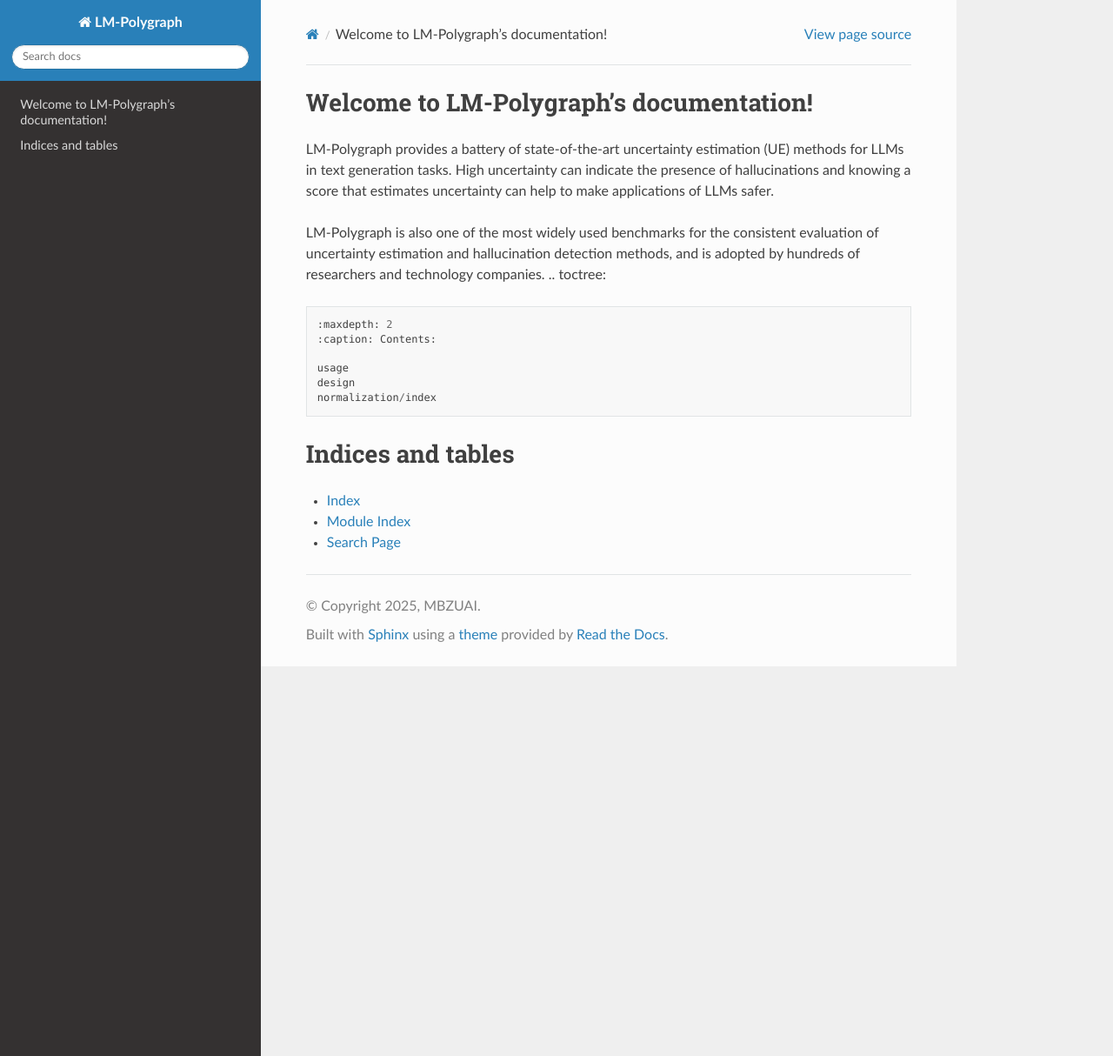
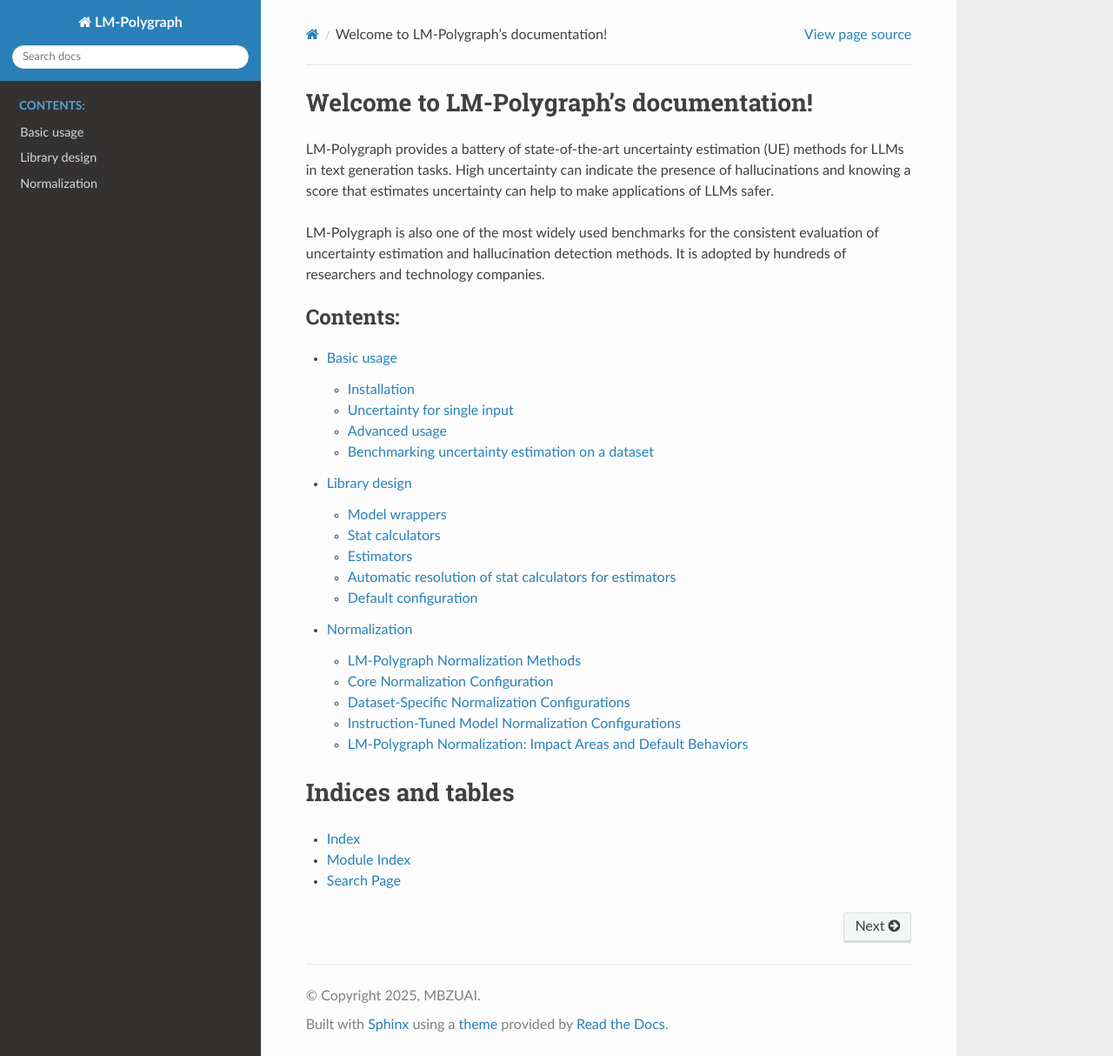
Before and after one commit to IINemo/lm-polygraph, a Sphinx documentation site: the page built from docs/index.rst, in a window 1280 px wide and 1214 px high. Shown: the whole window at 87% size. Built offline with Sphinx 7.4.7 and the Read the Docs theme 3.1.0, drawn with Linux system fonts in a browser that asks for light colours; pages that are not in the unit, such as notebooks, are missing from menus.

Commit message:
Fix/design doc (#425)
* UPD docs

* Add docs for normalization

* Fix linter issue

* Fix version

* Fix readme and documentation

* Fix readme and docs

* Fix readme and docs

```diff
--- a/docs/index.rst
+++ b/docs/index.rst
@@ -8,7 +8,8 @@
 
 LM-Polygraph provides a battery of state-of-the-art uncertainty estimation (UE) methods for LLMs in text generation tasks. High uncertainty can indicate the presence of hallucinations and knowing a score that estimates uncertainty can help to make applications of LLMs safer.
 
-LM-Polygraph is also one of the most widely used benchmarks for the consistent evaluation of uncertainty estimation and hallucination detection methods, and is adopted by hundreds of researchers and technology companies.
+LM-Polygraph is also one of the most widely used benchmarks for the consistent evaluation of uncertainty estimation and hallucination detection methods. It is adopted by hundreds of researchers and technology companies.
+
 .. toctree::
    :maxdepth: 2
    :caption: Contents:
```
Also changed, not shown: README.md (+1 -1 lines).
